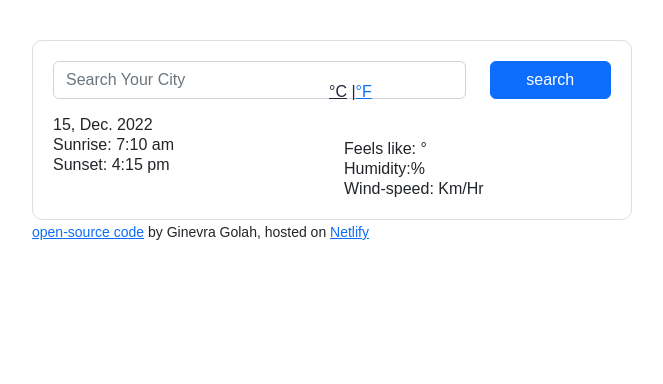
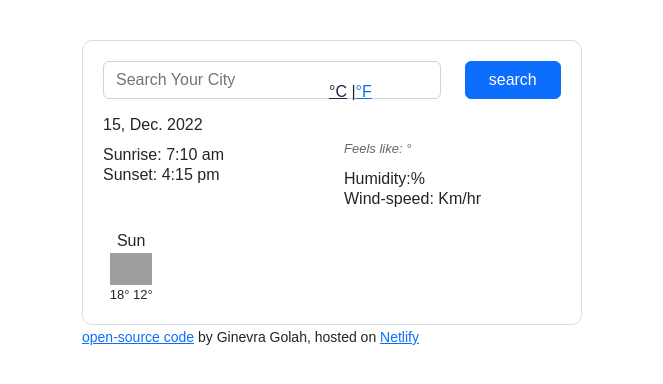
Before and after one commit to GinevraGE/My-Final-Weather-App, a plain HTML site: page index.html in a window 1280 px wide. Shown: the whole page, without its empty margins (308-971 px from the left). Drawn offline with nearby package versions, Linux system fonts and the light colour scheme; no server answers; grey boxes are pictures that could not be loaded.

Commit message:
updated html and css files.
Included weather forecast dummy content.

Styled dummy content and also updated styles of previous elements.

```diff
--- a/index.html
+++ b/index.html
@@ -48,8 +48,8 @@
               <ul>
                 <li id="date"></li>
                 <li id="month-year"></li>
-                <li>
-                  <small> <span id="weather-description"></span></small>
+                <li class="weather-description">
+                  <span id="weather-description"></span>
                 </li>
               </ul>
               <div class="dawn">
@@ -75,10 +75,30 @@
 
               <div class="conditions">
                 <ul>
-                  <li>Feels like: <span id="feels-like"></span>°</li>
-                  <li>Humidity:<span id="humidity"></span>%</li>
-                  <li>Wind-speed: <span id="wind-speed"> </span>Km/Hr</li>
+                  <li class="feels-like">
+                    Feels like: <span id="feels-like"></span>°
+                  </li>
+                  <div class="more-conditions">
+                    <li>Humidity:<span id="humidity"></span>%</li>
+                    <li>Wind-speed: <span id="wind-speed"> </span>Km/hr</li>
+                  </div>
                 </ul>
+              </div>
+            </div>
+          </div>
+          <div class="weather-forecast">
+            <div class="row">
+              <div class="col-2">
+                <div class="weather-forecast-date">Sun</div>
+                <img
+                  src="https://shecodes-assets.s3.amazonaws.com/api/weather/icons/shower-rain-night.png"
+                  alt=""
+                  width="42"
+                />
+                <div class="weather-forecast-temps">
+                  <span class="weather-forecast-temp-max">18°</span>
+                  <span class="weather-forecast-temp-min">12°</span>
+                </div>
               </div>
             </div>
           </div>
--- a/src/styles.css
+++ b/src/styles.css
@@ -17,9 +17,10 @@ li {
   margin-bottom: 0%;
 }
 
-li .weather-description {
+.weather-description {
   font-size: small;
   font-style: italic;
+  opacity: 0.7;
 }
 li:first-letter {
   text-transform: capitalize;
@@ -29,7 +30,7 @@ ul {
   padding: 0;
 }
 .weather-app-wrapper {
-  max-width: 600px;
+  max-width: 500px;
   margin: 40px auto;
 }
 .weather-app {
@@ -61,3 +62,31 @@ ul {
   margin-top: -60px;
   margin-left: -15px;
 }
+.weather-forecast {
+  margin-top: 20px;
+  text-align: center;
+}
+.weather-forcast-date {
+  font-size: 16px;
+  opacity: 0.5;
+}
+.weather-forcast-temp-min {
+  opacity: 0.5;
+}
+.weather-forecast-temps {
+  font-size: 13px;
+}
+
+.dawn {
+  margin-top: 10px;
+}
+
+.more-conditions {
+  margin-top: 10px;
+}
+
+.feels-like {
+  opacity: 0.7;
+  font-style: italic;
+  font-size: small;
+}
```
